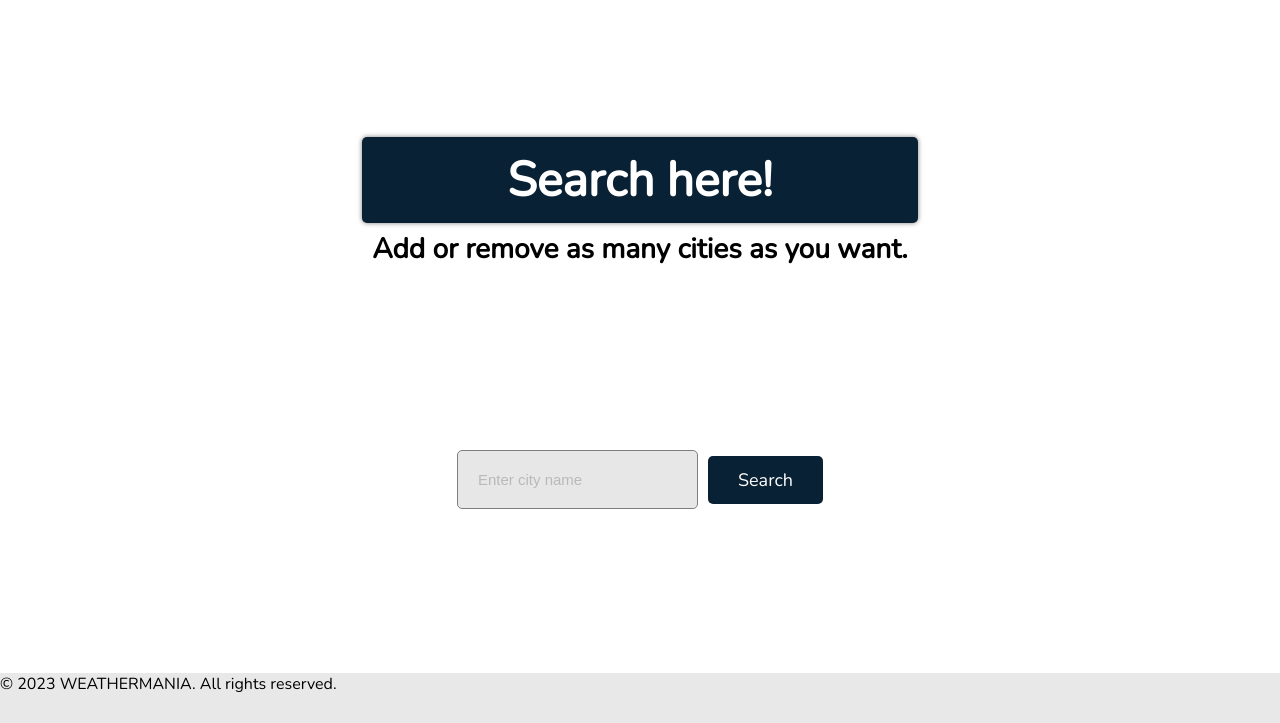
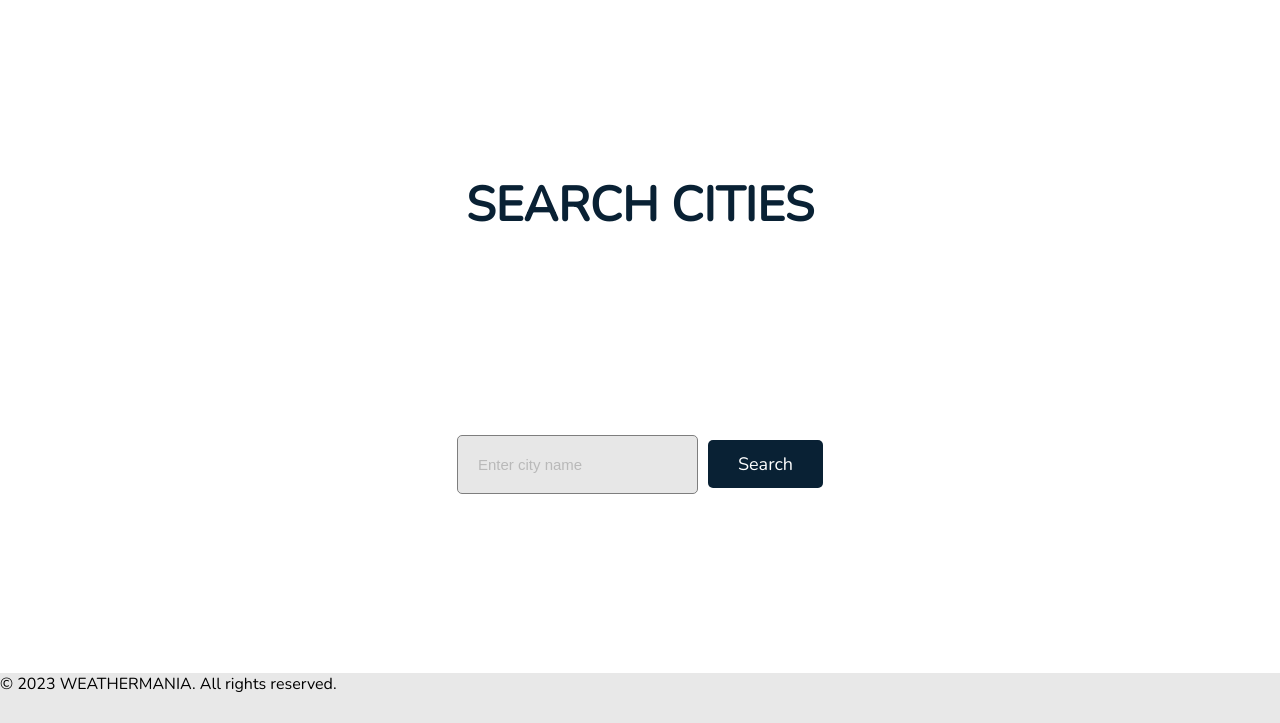
Before and after one commit to melaniemach/weathermania, a plain HTML site: page HTML files/search.html in a window 1280 px wide. Shown: the part 77-800 px from the top of the page. Drawn offline with nearby package versions, Linux system fonts and the light colour scheme.

Commit message:
made small adjustments

```diff
--- a/CSS files/search.css
+++ b/CSS files/search.css
@@ -1,11 +1,11 @@
-/* Styles for the top banner */
+/* Styles for the search bar */
 .top-banner form {
   display: flex;
   justify-content: center;
   align-items: center;
-  margin: 10px;
+  margin-top: 5px;
 }
-
+/* Search bar input */
 .top-banner form input[type="text"] {
   font-size: 15px;
   padding: 20px;
@@ -17,7 +17,7 @@
   opacity: 0.5;
   margin-right: 10px;
 }
-
+/* Search bar button */
 .top-banner form button[type="submit"] {
   font-size: 18px;
   padding: 12px 30px;
@@ -27,7 +27,7 @@
   color: #fff;
   cursor: pointer;
 }
-
+/* Search bar view */
 @media (max-width: 768px) {
   .top-banner form input[type="text"] {
     font-size: 18px;
@@ -40,12 +40,11 @@
   }
 }
 
-/* Styles for the main content */
 .container {
   display: flex;
   flex-direction: column;
   align-items: center;
-  margin-top: 10px;
+  margin-top: 2px;
 }
 
 .form-container {
@@ -66,6 +65,7 @@
   margin-right: 10px;
 }
 
+/* Styles for weather cards */
 .card-container {
   display: flex;
   justify-content: center;
@@ -111,6 +111,7 @@
   font-family: 'Nunito', sans-serif;
 }
 
+/* Misc. styling */
 .heading-container {
   display: flex;
   justify-content: center;
@@ -125,21 +126,6 @@
   text-align: center;
   margin: 0;
   padding: 10px;
-  color: #ffffff;
-  background-color: #092134;
-  border-radius: 5px;
-  box-shadow: 0 0 5px rgba(0,0,0,0.5);
+  color: #092134;
   font-family: 'Nunito', sans-serif;
 }
-
-.heading-container h3 {
-  font-size: 28px;
-  font-weight: bold;
-  text-align: center;
-  margin: 0;
-  padding: 10px;
-  color: #000000;
-  text-shadow: 2px 2px #ffffff;
-  font-family: 'Nunito', sans-serif;
-  line-height: 1.2;
-}
--- a/HTML files/search.html
+++ b/HTML files/search.html
@@ -27,10 +27,7 @@
     </header>
 
     <div class="heading-container">
-      <ul>
-        <li><h2>Search here!</h2></li>
-        <li><h3>Add or remove as many cities as you want.</h3></li>
-      </ul>
+      <h2>SEARCH CITIES</h2>
     </div>
 
     <section class="top-banner">
```
